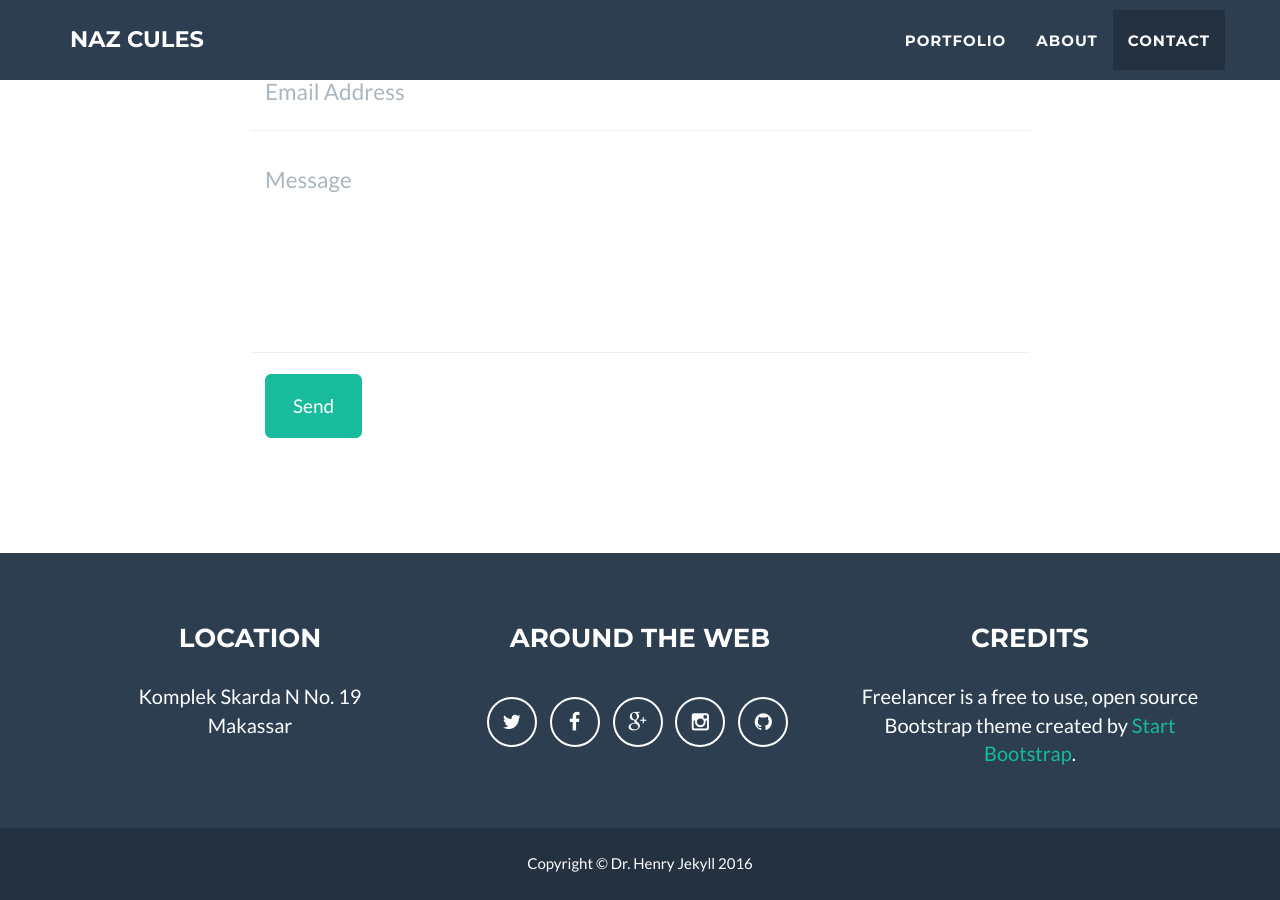
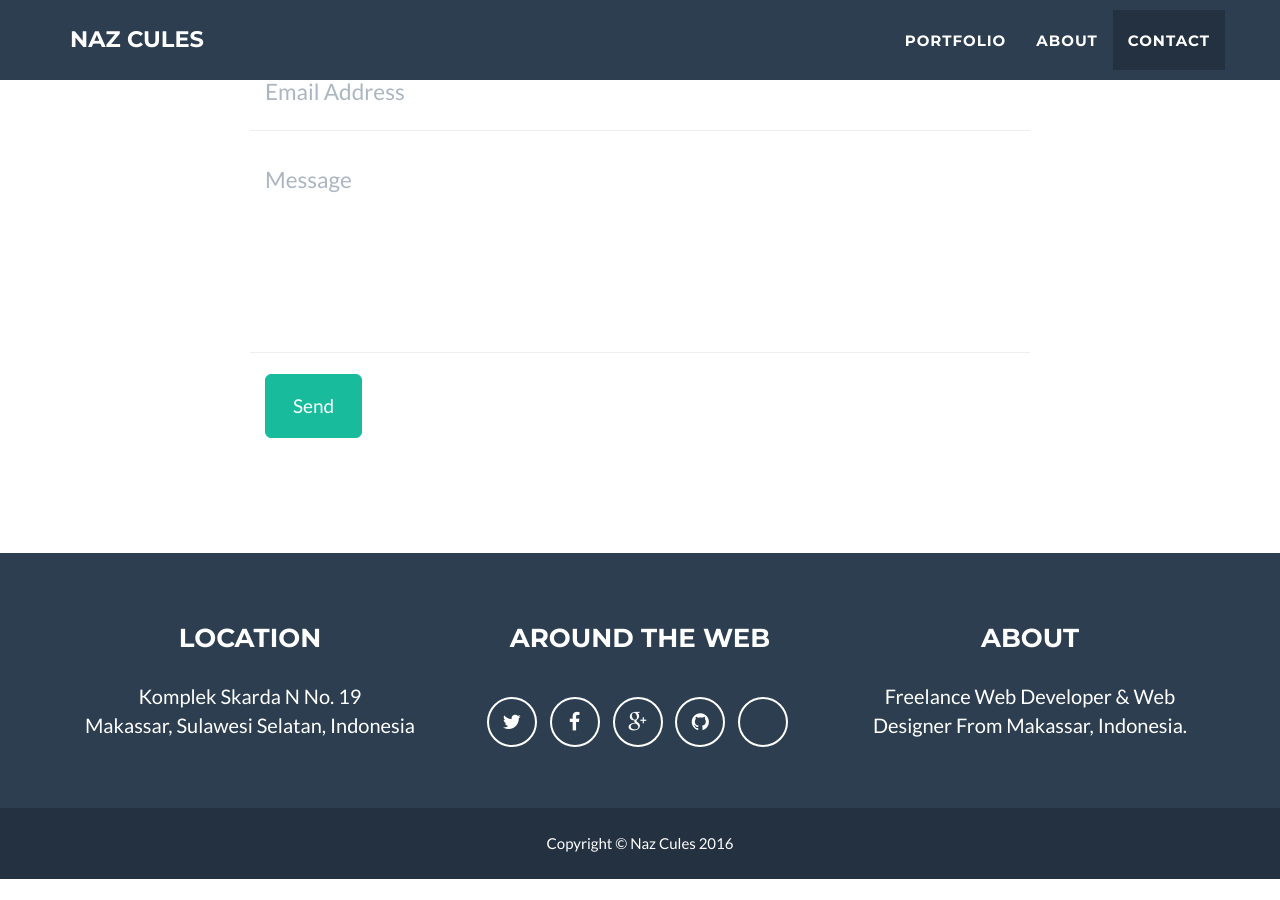
Before and after one commit to nasrullahid/nazcules.github.io, a Jekyll site: the page built from index.html, in a window 1280 px wide and 900 px high, scrolled down 2485 px. Built offline with Jekyll 4.4.1, drawn with Linux system fonts in a browser that asks for light colours; after the commit the page ends 3364 px from its top, so only the background shows below that; some of the changed text lies outside the part shown.

Commit message:
Update _config.yml

```diff
--- a/_config.yml
+++ b/_config.yml
@@ -2,12 +2,12 @@
 title: Naz Cules
 email: naz.cules@gmail.com
 url: https://example.github.io
-description: "Write an awesome description for your new site here. You can edit this line in _config.yml. It will appear in your document head meta (for Google search results) and in your feed.xml site description."
-skills: "Web Developer - Graphic Artist - User Experience Designer"
+description: "Naz Cules adalah freelancer web developer, design, programmer dari Makassar, Sulawesi Selatan, Indonesia. Berpengalaman 3-4 tahun di bidang web developer."
+skills: "Web Developer - Web Designer"
 meta_author: Naz Cules
 
 # Google webmaster tools
-google_verify:
+google_verify: 75hrcw5JLnYhGH57Kdnuok5gjRBfWanP6CWnQOZpdGs
 
 # https://ssl.bing.com/webmaster/configure/verify/ownership Option 2 content= goes here
 bing_verify:
@@ -31,10 +31,10 @@ color:
 
 # Footer settings
 footer:
-  copyright: Dr. Henry Jekyll
+  copyright: Naz Cules
   location: Location
   social: Around the Web
-  credits: Credits
+  credits: About
 
 # Social networks usernames (many more available: google-plus, flickr, dribbble, pinterest, instagram, tumblr, linkedin, etc.)
 social:
@@ -44,18 +44,18 @@ social:
     url: http://facebook.com/naszh.barca
   - title: google-plus
     url: http://plus.google.com/+nazcules
-  - title: instagram
-    url: http://instagram.com/nazcules
   - title: github
     url: http://github.com/nazcules
+  - title: website
+    url: http://nazcules.xyz
 
 # Postal address (add as many lines as necessary)
 address:
   - line: Komplek Skarda N No. 19
-  - line: Makassar
+  - line: Makassar, Sulawesi Selatan, Indonesia
 
 # Credits content
-credits: 'Freelancer is a free to use, open source Bootstrap theme created by <a href="http://startbootstrap.com">Start Bootstrap</a>.'
+credits: 'Freelance Web Developer & Web Designer From Makassar, Indonesia.'
 
 # Build settings
 markdown: kramdown
```
